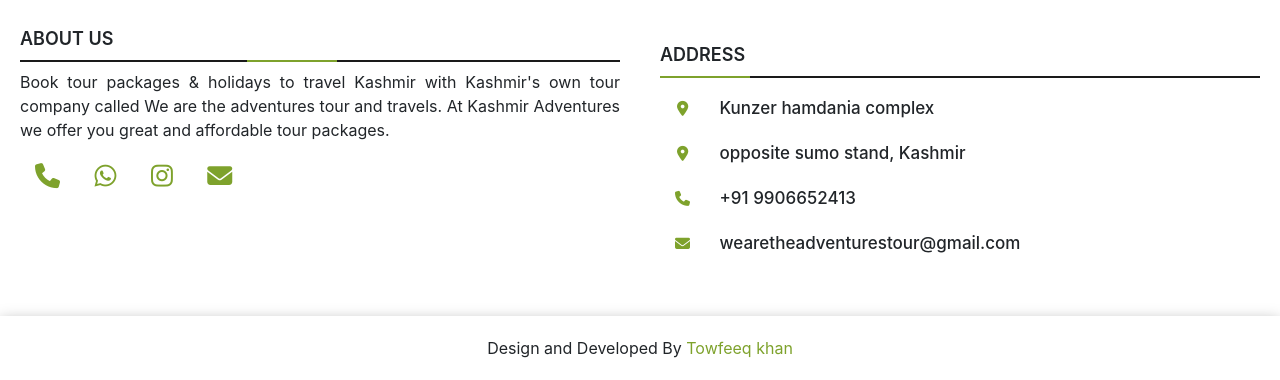
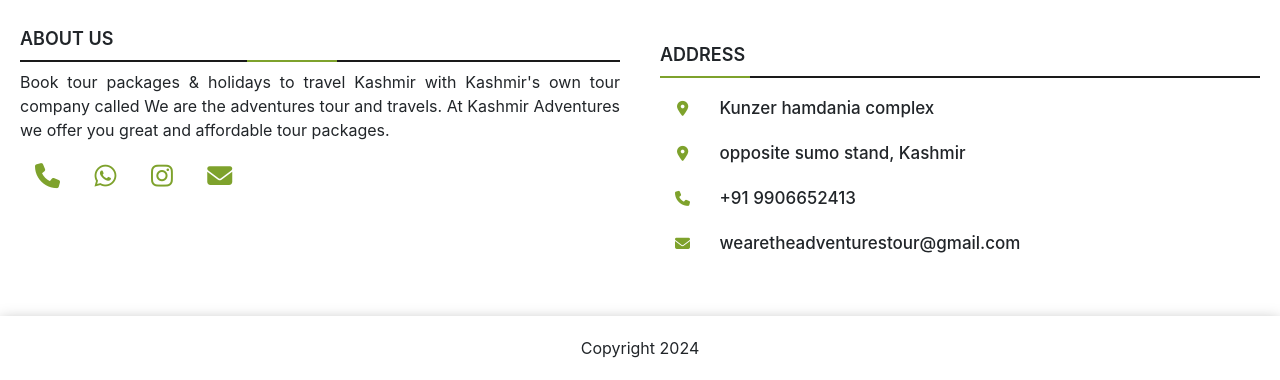
Before and after one commit to towfeeqkhan/Adventures, a plain HTML site: page index.html in a window 1280 px wide. Shown: the part 5664-6044 px from the top of the page. Drawn offline with nearby package versions, Linux system fonts and the light colour scheme.

```diff
--- a/index.html
+++ b/index.html
@@ -443,7 +443,7 @@
       </div> -->
     </div>
     <div class="bottom">
-      <span class="credit credit2">Design and Developed By <a href="https://wa.me/7889727406">Towfeeq khan</a></span>
+      <span class="credit credit2">Copyright 2024</span>
     </div>
   </footer>
 
```
